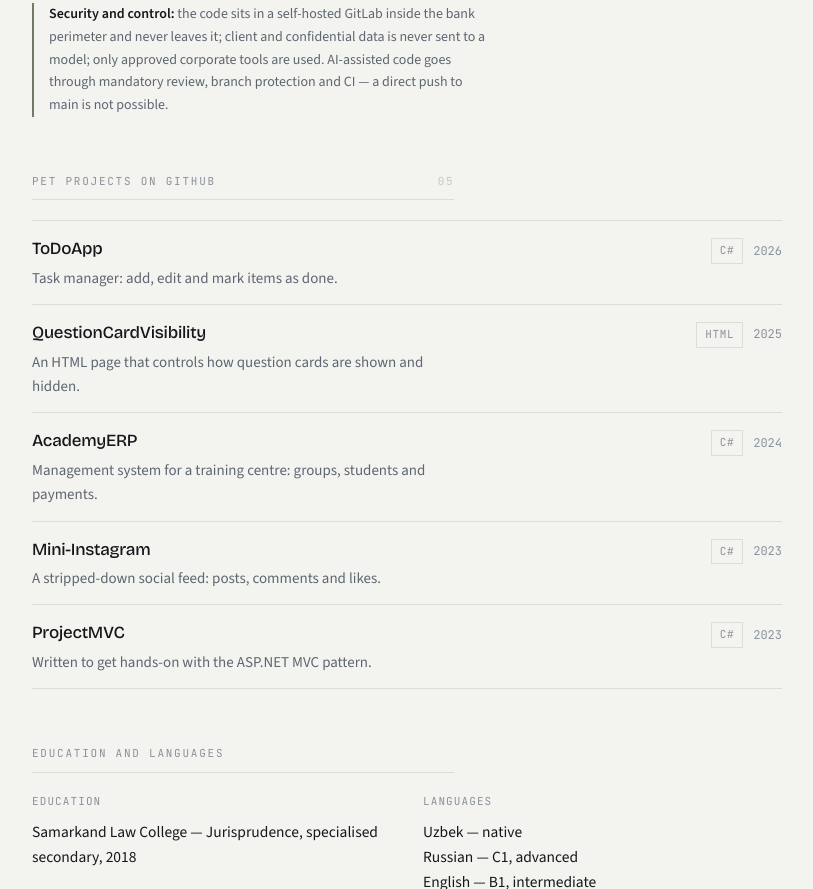
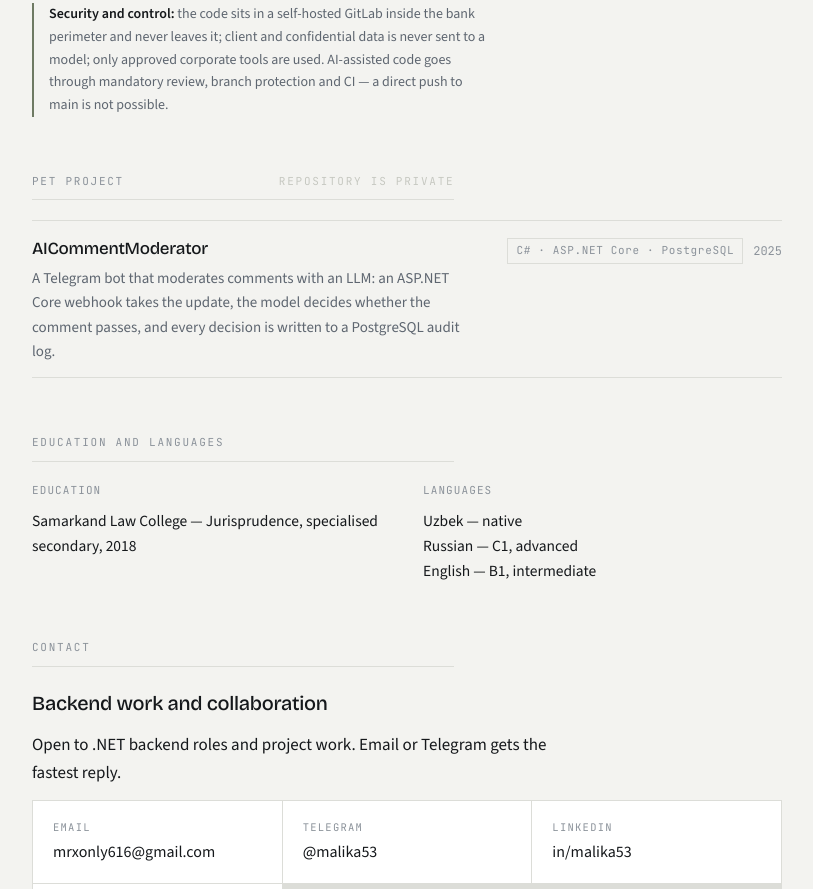
Before and after one commit to MalikaRasulova/MalikaRasulova.github.io, a plain HTML site: page index.html in a window 1280 px wide. Shown: the part 3539-4428 px from the top of the page, without its empty margins (408-1221 px from the left). Drawn offline with nearby package versions, Linux system fonts and the light colour scheme.

Commit message:
Feature only AICommentModerator; add cloud platforms to learning
- Projects section reduced to the one project worth showing
- Learning now: Java, Azure, AWS, Google Cloud
- AI tooling line also names Google Gemini

Co-Authored-By: Claude Opus 5 <noreply@anthropic.com>
Claude-Session: https://claude.ai/code/session_01CE7CmQgvrSoZS71BYGBmKd

```diff
--- a/index.html
+++ b/index.html
@@ -246,6 +246,8 @@
     padding:14px 0;border-top:1px solid var(--hair);text-decoration:none;
   }
   .project:last-child{border-bottom:1px solid var(--hair)}
+  .project--static{cursor:default}
+  .project--static .lang{white-space:normal}
   .project-name{font-family:"Bricolage Grotesque",sans-serif;font-weight:500;font-size:17px;letter-spacing:-.015em}
   .project:hover .project-name{color:var(--accent)}
   .project:hover .arrow{opacity:1;transform:translateX(2px)}
@@ -499,7 +501,7 @@
         <div class="skill-row"><div class="skill-key" data-i18n="sk_infra">Infrastructure</div><div class="skill-val">Docker, GitHub Actions, CI, Deployment, SSH</div></div>
         <div class="skill-row"><div class="skill-key" data-i18n="sk_integr">Integrations</div><div class="skill-val" data-i18n="sk_integr_v">Jira Forge API, external and government services</div></div>
         <div class="skill-row"><div class="skill-key" data-i18n="sk_proc">Process</div><div class="skill-val">Agile, Scrum, Waterfall</div></div>
-        <div class="skill-row"><div class="skill-key" data-i18n="sk_next">Learning now</div><div class="skill-val">Java</div></div>
+        <div class="skill-row"><div class="skill-key" data-i18n="sk_next">Learning now</div><div class="skill-val">Java, Azure, AWS, Google Cloud</div></div>
       </div>
     </section>
 
@@ -507,7 +509,7 @@
       <p class="eyebrow"><span data-i18n="ai_eyebrow">AI in development</span></p>
       <div class="job-body" data-i18n="ai_body">
         <ul>
-          <li>I work with AI agents daily (Claude Code, GitHub Copilot): feature work, refactoring and debugging &mdash; AI is part of the workflow, not an occasional experiment.</li>
+          <li>I work with AI agents daily (Claude Code, GitHub Copilot, Google Gemini): feature work, refactoring and debugging &mdash; AI is part of the workflow, not an occasional experiment.</li>
           <li>I use AI for code review, for generating unit and integration tests, and for reading through legacy code.</li>
           <li>I have shipped LLM features into a product: prompt design, handling model responses and quality control on the backend side.</li>
         </ul>
@@ -516,38 +518,14 @@
     </section>
 
     <section id="projects">
-      <p class="eyebrow"><span data-i18n="pr_eyebrow">Pet projects on GitHub</span><span class="count">05</span></p>
+      <p class="eyebrow"><span data-i18n="pr_eyebrow">Pet project</span><span class="count" data-i18n="pr_note">repository is private</span></p>
       <div class="projects">
 
-        <a class="project" href="https://github.com/MalikaRasulova/ToDoApp" target="_blank" rel="noopener">
-          <div class="project-name">ToDoApp <span class="arrow">&#8599;</span></div>
-          <p class="project-desc" data-i18n="p1">Task manager: add, edit and mark items as done.</p>
-          <div class="project-side"><span class="lang">C#</span><span class="year">2026</span></div>
-        </a>
-
-        <a class="project" href="https://github.com/MalikaRasulova/QuestionCardVisibility" target="_blank" rel="noopener">
-          <div class="project-name">QuestionCardVisibility <span class="arrow">&#8599;</span></div>
-          <p class="project-desc" data-i18n="p2">An HTML page that controls how question cards are shown and hidden.</p>
-          <div class="project-side"><span class="lang">HTML</span><span class="year">2025</span></div>
-        </a>
-
-        <a class="project" href="https://github.com/MalikaRasulova/AcademyERP" target="_blank" rel="noopener">
-          <div class="project-name">AcademyERP <span class="arrow">&#8599;</span></div>
-          <p class="project-desc" data-i18n="p3">Management system for a training centre: groups, students and payments.</p>
-          <div class="project-side"><span class="lang">C#</span><span class="year">2024</span></div>
-        </a>
-
-        <a class="project" href="https://github.com/MalikaRasulova/Mini-Instagram" target="_blank" rel="noopener">
-          <div class="project-name">Mini-Instagram <span class="arrow">&#8599;</span></div>
-          <p class="project-desc" data-i18n="p4">A stripped-down social feed: posts, comments and likes.</p>
-          <div class="project-side"><span class="lang">C#</span><span class="year">2023</span></div>
-        </a>
-
-        <a class="project" href="https://github.com/MalikaRasulova/ProjectMVC" target="_blank" rel="noopener">
-          <div class="project-name">ProjectMVC <span class="arrow">&#8599;</span></div>
-          <p class="project-desc" data-i18n="p5">Written to get hands-on with the ASP.NET MVC pattern.</p>
-          <div class="project-side"><span class="lang">C#</span><span class="year">2023</span></div>
-        </a>
+        <article class="project project--static">
+          <div class="project-name">AICommentModerator</div>
+          <p class="project-desc" data-i18n="p1">A Telegram bot that moderates comments with an LLM: an ASP.NET Core webhook takes the update, the model decides whether the comment passes, and every decision is written to a PostgreSQL audit log.</p>
+          <div class="project-side"><span class="lang">C# &middot; ASP.NET Core &middot; PostgreSQL</span><span class="year">2025</span></div>
+        </article>
 
       </div>
     </section>
@@ -628,14 +606,11 @@ var I18N = {
     sk_sec_v: "SSO (Keycloak, Jira), JWT, hierarchical role-based access models",
     sk_integr_v: "Jira Forge API, external and government services",
     ai_eyebrow: "AI in development",
-    ai_body: "<ul><li>I work with AI agents daily (Claude Code, GitHub Copilot): feature work, refactoring and debugging &mdash; AI is part of the workflow, not an occasional experiment.</li><li>I use AI for code review, for generating unit and integration tests, and for reading through legacy code.</li><li>I have shipped LLM features into a product: prompt design, handling model responses and quality control on the backend side.</li></ul>",
+    ai_body: "<ul><li>I work with AI agents daily (Claude Code, GitHub Copilot, Google Gemini): feature work, refactoring and debugging &mdash; AI is part of the workflow, not an occasional experiment.</li><li>I use AI for code review, for generating unit and integration tests, and for reading through legacy code.</li><li>I have shipped LLM features into a product: prompt design, handling model responses and quality control on the backend side.</li></ul>",
     ai_note: "<b>Security and control:</b> the code sits in a self-hosted GitLab inside the bank perimeter and never leaves it; client and confidential data is never sent to a model; only approved corporate tools are used. AI-assisted code goes through mandatory review, branch protection and CI &mdash; a direct push to main is not possible.",
-    pr_eyebrow: "Pet projects on GitHub",
-    p1: "Task manager: add, edit and mark items as done.",
-    p2: "An HTML page that controls how question cards are shown and hidden.",
-    p3: "Management system for a training centre: groups, students and payments.",
-    p4: "A stripped-down social feed: posts, comments and likes.",
-    p5: "Written to get hands-on with the ASP.NET MVC pattern.",
+    pr_eyebrow: "Pet project",
+    pr_note: "repository is private",
+    p1: "A Telegram bot that moderates comments with an LLM: an ASP.NET Core webhook takes the update, the model decides whether the comment passes, and every decision is written to a PostgreSQL audit log.",
     ed_eyebrow: "Education and languages", ed_h: "Education", lg_h: "Languages",
     ed_body: "Samarkand Law College &mdash; Jurisprudence, specialised secondary, 2018",
     lg_body: "Uzbek &mdash; native<br>Russian &mdash; C1, advanced<br>English &mdash; B1, intermediate",
@@ -679,14 +654,11 @@ var I18N = {
     sk_sec_v: "SSO (Keycloak, Jira), JWT, ierarxik rol modellari",
     sk_integr_v: "Jira Forge API, tashqi va davlat servislari",
     ai_eyebrow: "Ishlab chiqishda AI",
-    ai_body: "<ul><li>Har kuni AI agentlar bilan ishlayman (Claude Code, GitHub Copilot): fichalar, refaktoring va debugging &mdash; AI ish jarayonimning bir qismi, vaqti-vaqti bilan ishlatiladigan vosita emas.</li><li>AI&rsquo;dan code review, unit va integratsion testlar generatsiyasi hamda legacy kodni tahlil qilishda foydalanaman.</li><li>Mahsulotga LLM funksiyasini joriy qildim: promptlarni loyihalash, model javoblarini qayta ishlash va backend tomonda natija sifatini nazorat qilish.</li></ul>",
+    ai_body: "<ul><li>Har kuni AI agentlar bilan ishlayman (Claude Code, GitHub Copilot, Google Gemini): fichalar, refaktoring va debugging &mdash; AI ish jarayonimning bir qismi, vaqti-vaqti bilan ishlatiladigan vosita emas.</li><li>AI&rsquo;dan code review, unit va integratsion testlar generatsiyasi hamda legacy kodni tahlil qilishda foydalanaman.</li><li>Mahsulotga LLM funksiyasini joriy qildim: promptlarni loyihalash, model javoblarini qayta ishlash va backend tomonda natija sifatini nazorat qilish.</li></ul>",
     ai_note: "<b>Xavfsizlik va nazorat:</b> kod bank perimetri ichidagi self-hosted GitLab&rsquo;da saqlanadi va undan tashqariga chiqmaydi; mijoz va maxfiy ma&rsquo;lumotlar modelga uzatilmaydi; faqat kelishilgan korporativ vositalar ishlatiladi. AI yordamida yozilgan kod majburiy review, branch protection va CI&rsquo;dan o&rsquo;tadi &mdash; main&rsquo;ga to&rsquo;g&rsquo;ridan-to&rsquo;g&rsquo;ri push qilish mumkin emas.",
-    pr_eyebrow: "GitHub&rsquo;dagi shaxsiy loyihalar",
-    p1: "Vazifalarni boshqarish ilovasi: qo&rsquo;shish, tahrirlash, bajarilganini belgilash.",
-    p2: "Savol kartalarining ko&rsquo;rinishini boshqaradigan HTML sahifa.",
-    p3: "O&rsquo;quv markazi uchun boshqaruv tizimi: guruhlar, o&rsquo;quvchilar va to&rsquo;lovlar.",
-    p4: "Ijtimoiy tarmoqning soddalashtirilgan nusxasi: post, izoh va like.",
-    p5: "ASP.NET MVC arxitekturasi bilan ishlash uchun yozilgan loyiha.",
+    pr_eyebrow: "Shaxsiy loyiha",
+    pr_note: "repo yopiq",
+    p1: "Telegram izohlarini LLM yordamida moderatsiya qiladigan bot: ASP.NET Core webhook update&rsquo;ni qabul qiladi, model izoh o&rsquo;tadimi yoki yo&rsquo;qmi deb qaror qiladi, har bir qaror PostgreSQL audit jurnaliga yoziladi.",
     ed_eyebrow: "Ta&rsquo;lim va tillar", ed_h: "Ta&rsquo;lim", lg_h: "Tillar",
     ed_body: "Samarqand yuridik kolleji &mdash; Yurisprudensiya, o&rsquo;rta maxsus, 2018",
     lg_body: "O&rsquo;zbek &mdash; ona tili<br>Rus &mdash; C1, yuqori<br>Ingliz &mdash; B1, o&rsquo;rta",
@@ -730,14 +702,11 @@ var I18N = {
     sk_sec_v: "SSO (Keycloak, Jira), JWT, иерархические ролевые модели доступа",
     sk_integr_v: "Jira Forge API, внешние и государственные сервисы",
     ai_eyebrow: "AI в разработке",
-    ai_body: "<ul><li>Ежедневно работаю с AI-агентами (Claude Code, GitHub Copilot): разработка фич, рефакторинг и отладка &mdash; AI встроен в рабочий процесс, а не используется эпизодически.</li><li>Использую AI для code review и генерации unit- и интеграционных тестов, а также для анализа legacy-кода.</li><li>Интегрировала LLM-функциональность в продукт: проектирование промптов, обработка ответов модели и контроль качества результата на стороне backend.</li></ul>",
+    ai_body: "<ul><li>Ежедневно работаю с AI-агентами (Claude Code, GitHub Copilot, Google Gemini): разработка фич, рефакторинг и отладка &mdash; AI встроен в рабочий процесс, а не используется эпизодически.</li><li>Использую AI для code review и генерации unit- и интеграционных тестов, а также для анализа legacy-кода.</li><li>Интегрировала LLM-функциональность в продукт: проектирование промптов, обработка ответов модели и контроль качества результата на стороне backend.</li></ul>",
     ai_note: "<b>Безопасность и контроль:</b> код размещён в self-hosted GitLab внутри банковского периметра и не покидает его; клиентские и конфиденциальные данные в модели не передаются; используются только согласованные корпоративные инструменты. Код, написанный с помощью AI, проходит обязательный review, branch protection и CI &mdash; прямой push в main исключён.",
-    pr_eyebrow: "Личные проекты на GitHub",
-    p1: "Менеджер задач: добавление, редактирование, отметка о выполнении.",
-    p2: "HTML-страница, которая управляет показом и скрытием карточек с вопросами.",
-    p3: "Система управления для учебного центра: группы, студенты и платежи.",
-    p4: "Упрощённая соцсеть: посты, комментарии и лайки.",
-    p5: "Написан, чтобы разобраться с паттерном ASP.NET MVC.",
+    pr_eyebrow: "Личный проект",
+    pr_note: "репозиторий закрыт",
+    p1: "Telegram-бот, который модерирует комментарии с помощью LLM: webhook на ASP.NET Core принимает update, модель решает, проходит ли комментарий, каждое решение пишется в audit-журнал PostgreSQL.",
     ed_eyebrow: "Образование и языки", ed_h: "Образование", lg_h: "Языки",
     ed_body: "Самаркандский юридический колледж &mdash; Юриспруденция, среднее специальное, 2018",
     lg_body: "Узбекский &mdash; родной<br>Русский &mdash; C1, продвинутый<br>Английский &mdash; B1, средний",
```
